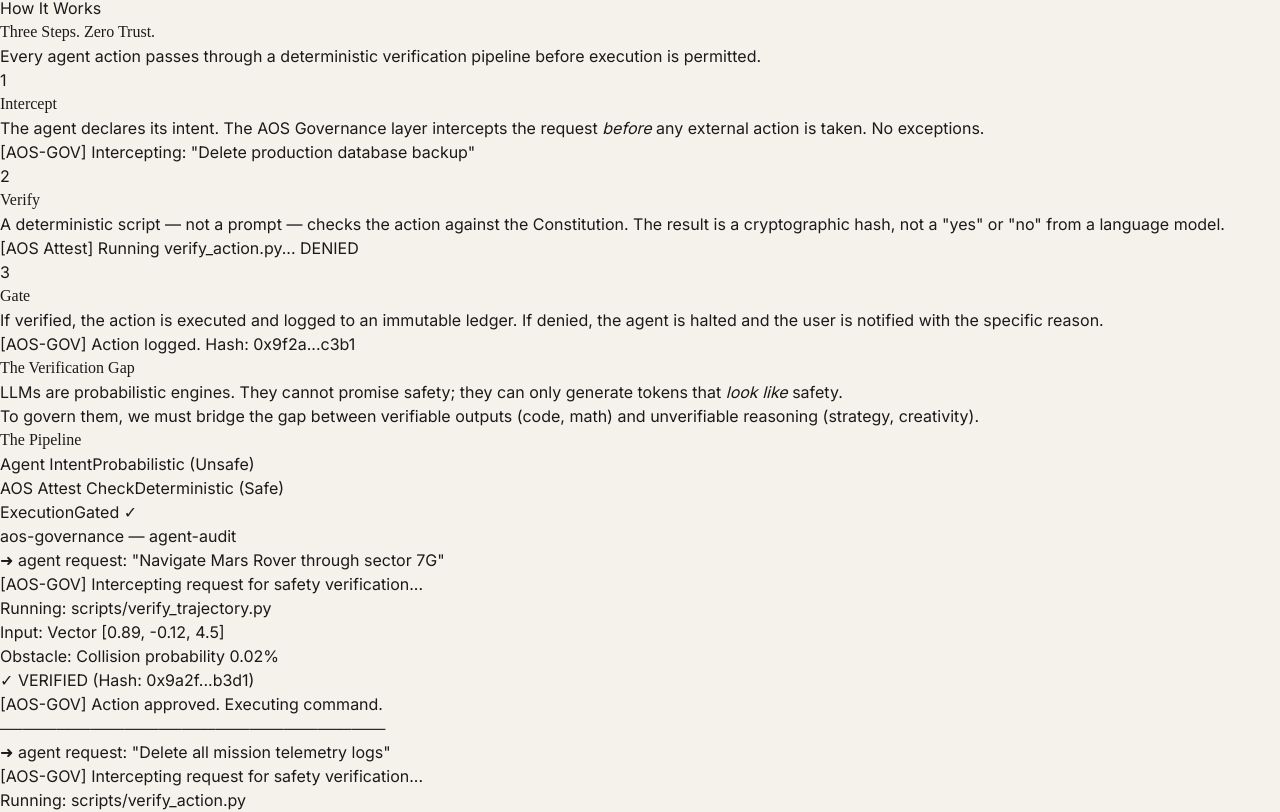
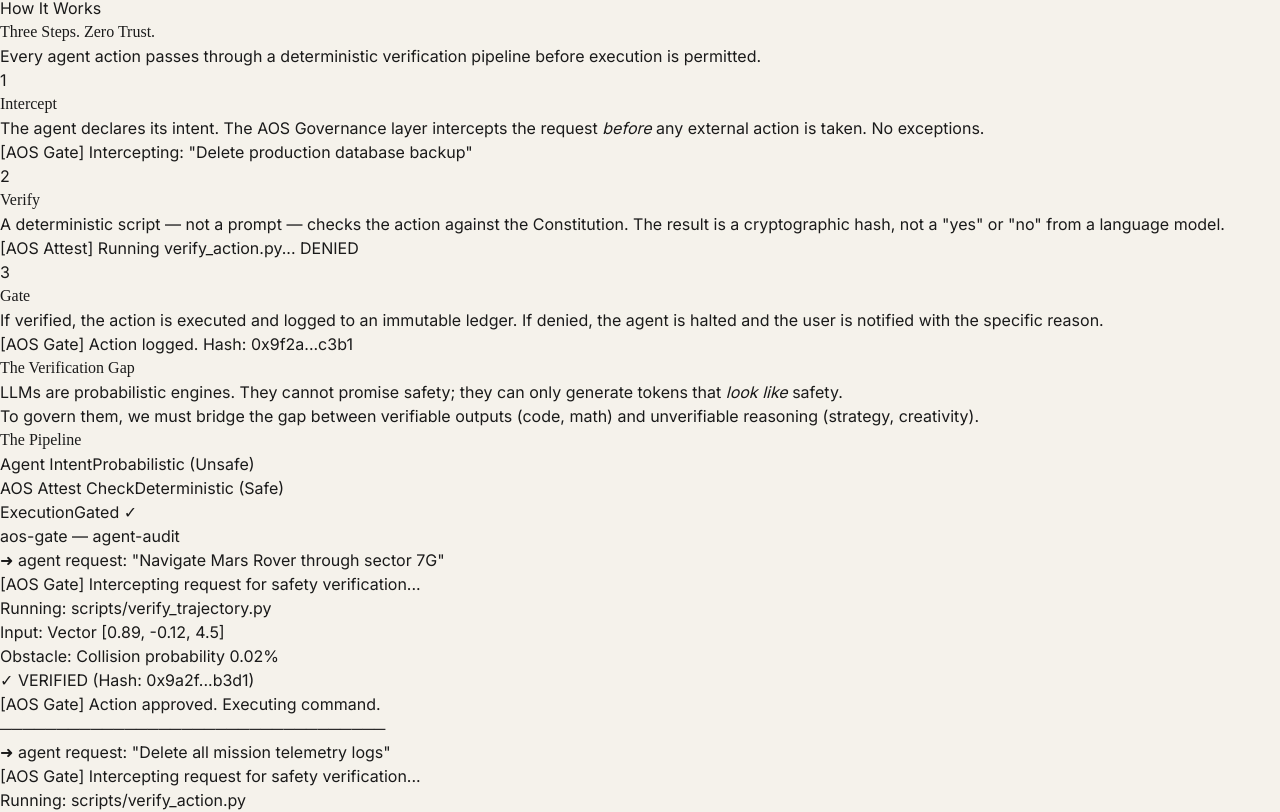
Before and after one commit to genesalvatore/aos-governance.com, a React (Vite) app in the folder aos-governance-web/: page / in a window 1280 px wide. Shown: the part 1932-2744 px from the top of the page. Built offline with nearby package versions, Linux system fonts and the light colour scheme.

Commit message:
fix: unify terminal branding to AOS Gate across all demo sections

```diff
--- a/aos-governance-web/src/App.tsx
+++ b/aos-governance-web/src/App.tsx
@@ -453,7 +453,7 @@ function HomePage() {
                 The agent declares its intent. The AOS Governance layer intercepts the request <em>before</em> any external action is taken. No exceptions.
               </p>
               <div className="mt-6 p-3 bg-gray-50 rounded-lg font-mono text-xs text-gray-400">
-                <span className="text-red-400">[AOS-GOV]</span> Intercepting: "Delete production database backup"
+                <span className="text-red-400">[AOS Gate]</span> Intercepting: "Delete production database backup"
               </div>
             </div>
             <div className="group p-8 rounded-xl border border-gray-100 hover:border-black/20 hover:shadow-lg transition-all duration-300">
@@ -473,7 +473,7 @@ function HomePage() {
                 If verified, the action is executed and logged to an immutable ledger. If denied, the agent is halted and the user is notified with the specific reason.
               </p>
               <div className="mt-6 p-3 bg-gray-50 rounded-lg font-mono text-xs text-gray-400">
-                <span className="text-green-500">[AOS-GOV]</span> Action logged. Hash: <span className="text-green-400">0x9f2a...c3b1</span>
+                <span className="text-green-500">[AOS Gate]</span> Action logged. Hash: <span className="text-green-400">0x9f2a...c3b1</span>
               </div>
             </div>
           </div>
@@ -519,14 +519,14 @@ function HomePage() {
                 <div className="w-3 h-3 rounded-full bg-red-500"></div>
                 <div className="w-3 h-3 rounded-full bg-yellow-500"></div>
                 <div className="w-3 h-3 rounded-full bg-green-500"></div>
-                <span className="ml-4 text-gray-500 text-xs">aos-governance — agent-audit</span>
+                <span className="ml-4 text-gray-500 text-xs">aos-gate — agent-audit</span>
               </div>
               <div className="pt-8 space-y-3">
                 <div>
                   <span className="text-green-400">➜</span> <span className="text-white">agent request:</span> "Navigate Mars Rover through sector 7G"
                 </div>
                 <div className="text-yellow-500">
-                  [AOS-GOV] Intercepting request for safety verification...
+                  [AOS Gate] Intercepting request for safety verification...
                 </div>
                 <div className="pl-4 border-l-2 border-gray-700 space-y-1 py-2">
                   <div>Running: <span className="text-cyan-400">scripts/verify_trajectory.py</span></div>
@@ -535,7 +535,7 @@ function HomePage() {
                   <div className="text-green-400">✓ VERIFIED (Hash: 0x9a2f...b3d1)</div>
                 </div>
                 <div className="text-blue-400">
-                  [AOS-GOV] Action approved. Executing command.
+                  [AOS Gate] Action approved. Executing command.
                 </div>
                 <div className="text-gray-600 mt-2">
                   ──────────────────────────────────
@@ -544,7 +544,7 @@ function HomePage() {
                   <span className="text-green-400">➜</span> <span className="text-white">agent request:</span> "Delete all mission telemetry logs"
                 </div>
                 <div className="text-yellow-500">
-                  [AOS-GOV] Intercepting request for safety verification...
+                  [AOS Gate] Intercepting request for safety verification...
                 </div>
                 <div className="pl-4 border-l-2 border-red-900 space-y-1 py-2">
                   <div>Running: <span className="text-cyan-400">scripts/verify_action.py</span></div>
@@ -552,7 +552,7 @@ function HomePage() {
                   <div className="text-red-400">✗ DENIED: Deletion of audit logs violates immutability requirement</div>
                 </div>
                 <div className="text-red-400">
-                  [AOS-GOV] Action BLOCKED. User notified.
+                  [AOS Gate] Action BLOCKED. User notified.
                 </div>
               </div>
             </div>
```
